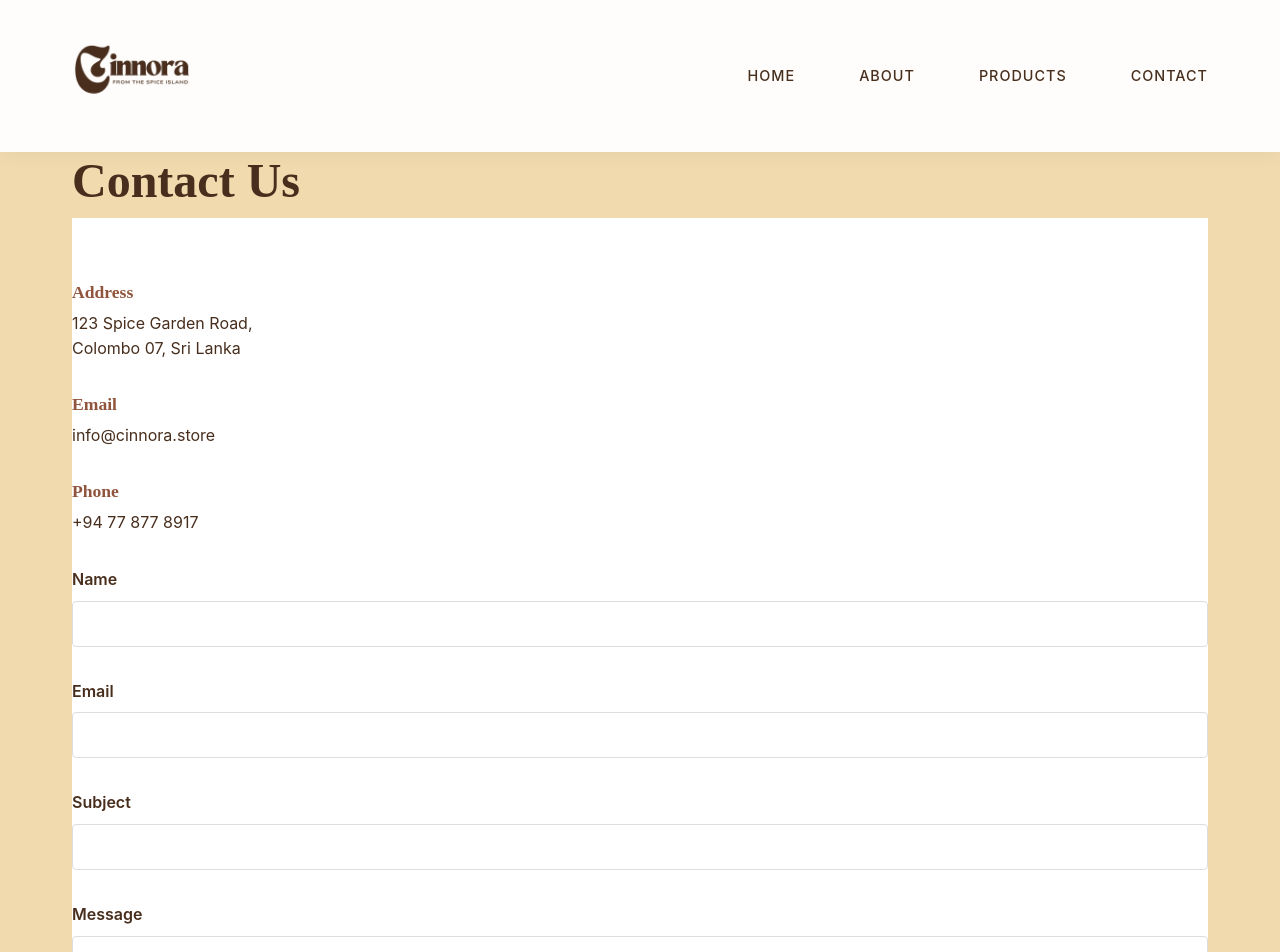
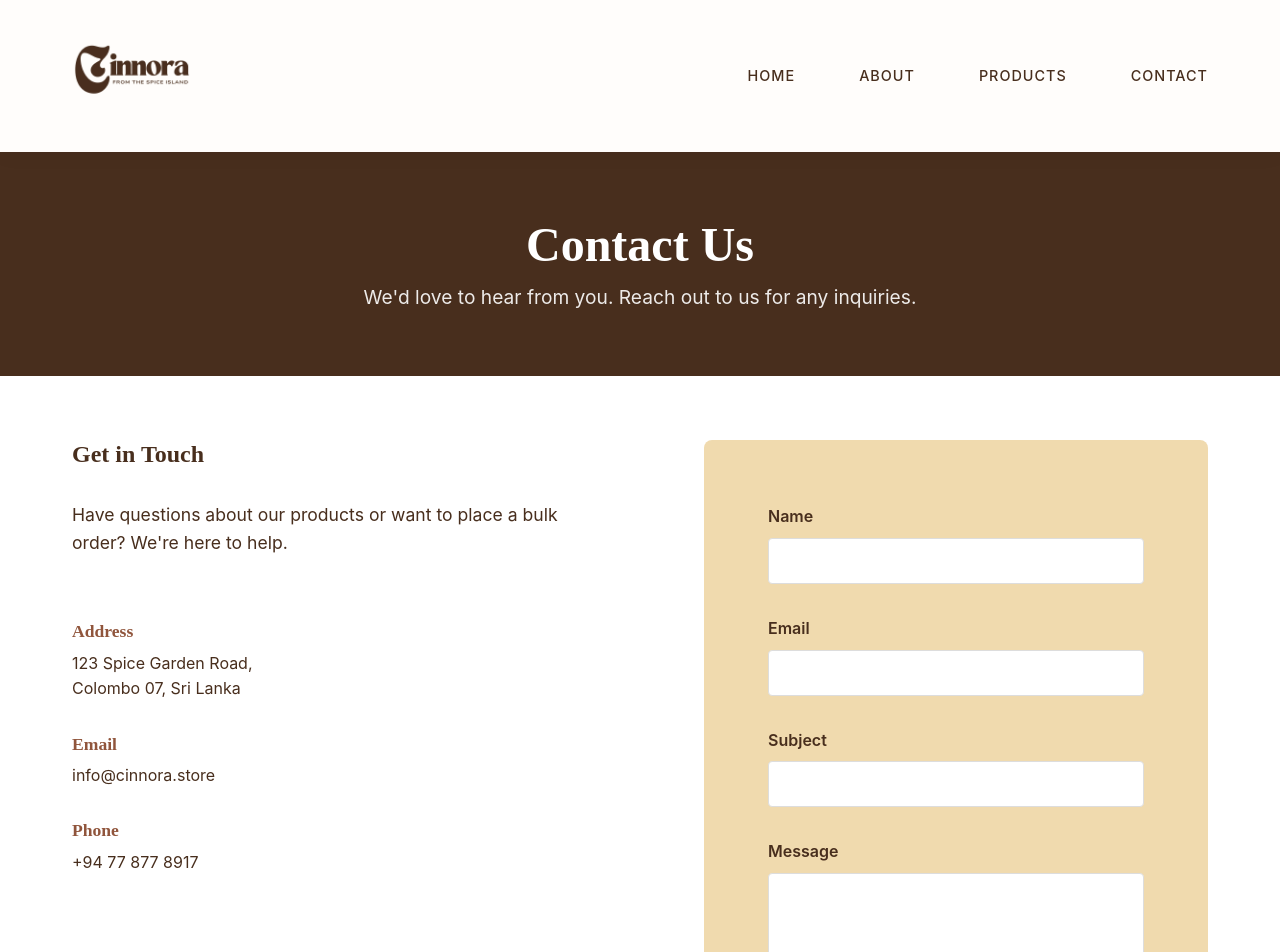
Before and after one commit to AttaabManzil/cinnora-web, a React (Vite) app: page /contact in a window 1280 px wide. Shown: the top 952 px of the page. Built offline with nearby package versions, Linux system fonts and the light colour scheme.

Commit message:
Restore Contact page layout and structure

```diff
--- a/src/pages/Contact.jsx
+++ b/src/pages/Contact.jsx
@@ -49,10 +49,21 @@ const Contact = () => {
                 message={statusModal.message}
                 type={statusModal.type}
             />
-            <div className="container contact-container">
+
+            <div className="contact-hero">
+                <div className="container">
                     <h1 className="contact-title">Contact Us</h1>
+                    <p className="contact-subtitle">We'd love to hear from you. Reach out to us for any inquiries.</p>
+                </div>
+            </div>
+
             <div className="contact-content">
+                <div className="container">
+                    <div className="contact-grid">
                         <div className="contact-info">
+                            <h2>Get in Touch</h2>
+                            <p>Have questions about our products or want to place a bulk order? We're here to help.</p>
+
                             <div className="info-item">
                                 <h3>Address</h3>
                                 <p>123 Spice Garden Road,<br />Colombo 07, Sri Lanka</p>
@@ -67,6 +78,7 @@ const Contact = () => {
                             </div>
                         </div>
 
+                        <div className="contact-form-wrapper">
                             <form ref={form} onSubmit={sendEmail} className="contact-form">
                                 {/* Hidden input for product name default */}
                                 <input type="hidden" name="product_name" value="General Inquiry" />
@@ -94,6 +106,8 @@ const Contact = () => {
                         </div>
                     </div>
                 </div>
+            </div>
+        </div>
     );
 };
 
```
Lines whose indentation alone changed are shown as unchanged.
